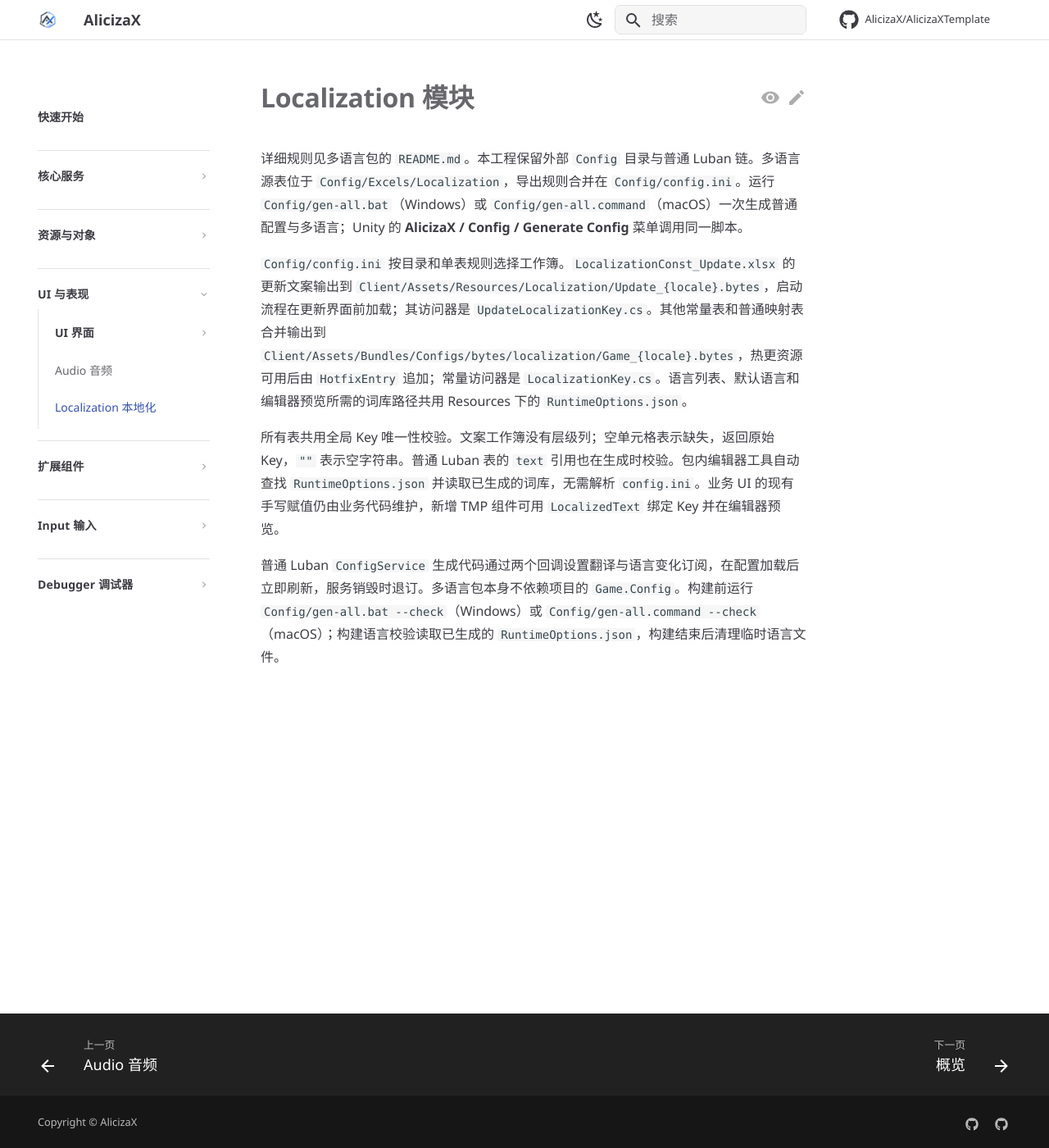
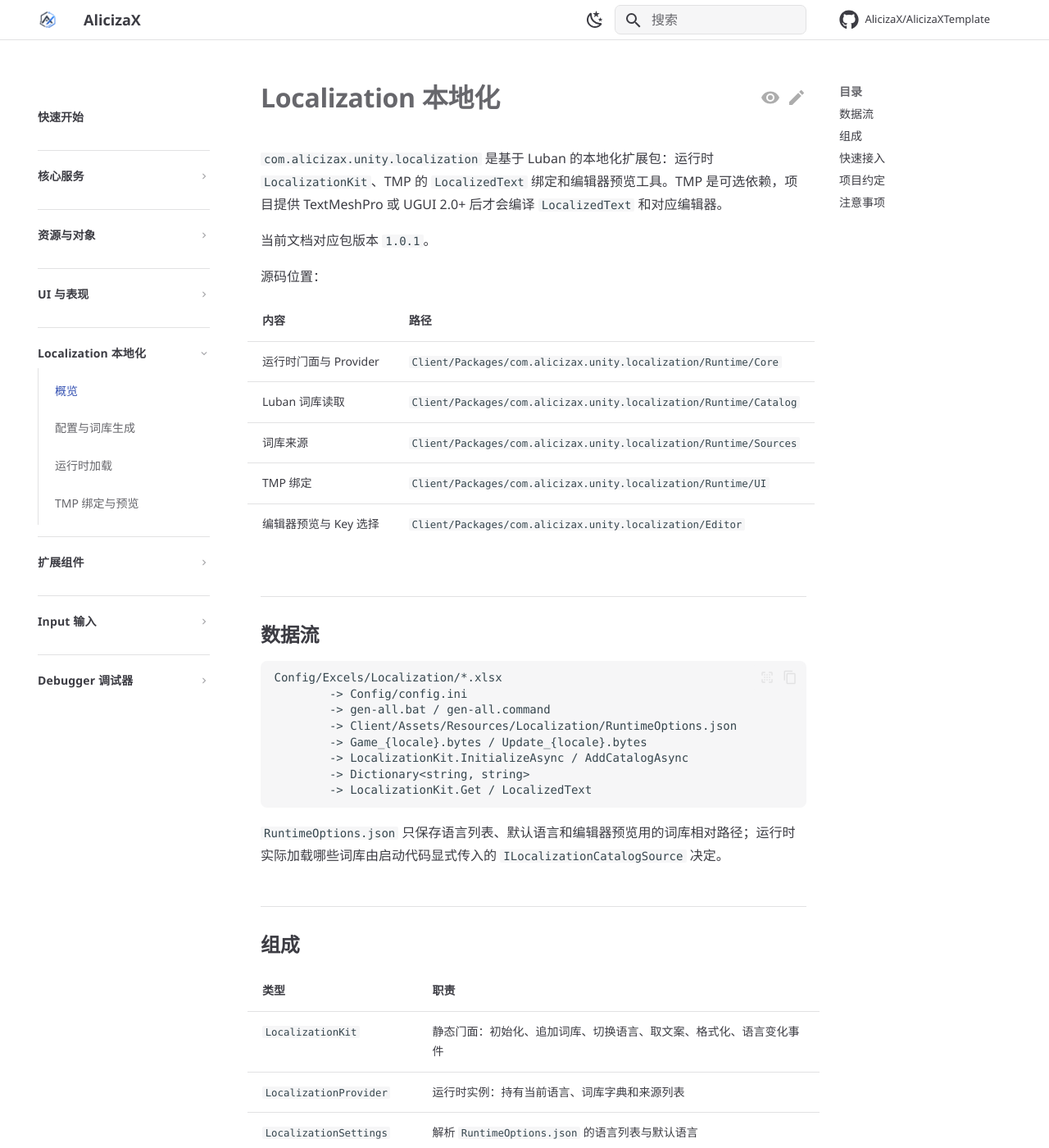
Before and after one commit to b4lie/AlicizaXWiki, an MkDocs documentation site: the page built from docs/modules/localization/index.md, in a window 1280 px wide and 1400 px high. Shown: the whole window at 82% size. Built offline with MkDocs 1.6.1 and Material for MkDocs 9.7.7, drawn with Linux system fonts in a browser that asks for light colours; comment, search, counter and statistics services are not loaded; some of the changed text lies outside the part shown.

Commit message:
docs(localization): 迁移 Localization 1.0 文档并新增一级导航
- 新增 Localization 本地化一级菜单：概览、配置与词库生成、运行时加载、TMP 绑定与预览
- 补充 config.ini、工作簿格式、生成/检查流程、RuntimeOptions 与 BuildCLI 构建语言
- 快速开始补充 Localization 文档链接

````diff
--- a/docs/modules/localization/index.md
+++ b/docs/modules/localization/index.md
@@ -1,9 +1,77 @@
-# Localization 模块
+# Localization 本地化
 
-详细规则见多语言包的 `README.md`。本工程保留外部 `Config` 目录与普通 Luban 链。多语言源表位于 `Config/Excels/Localization`，导出规则合并在 `Config/config.ini`。运行 `Config/gen-all.bat`（Windows）或 `Config/gen-all.command`（macOS）一次生成普通配置与多语言；Unity 的 **AlicizaX / Config / Generate Config** 菜单调用同一脚本。
+`com.alicizax.unity.localization` 是基于 Luban 的本地化扩展包：运行时 `LocalizationKit`、TMP 的 `LocalizedText` 绑定和编辑器预览工具。TMP 是可选依赖，项目提供 TextMeshPro 或 UGUI 2.0+ 后才会编译 `LocalizedText` 和对应编辑器。
 
-`Config/config.ini` 按目录和单表规则选择工作簿。`LocalizationConst_Update.xlsx` 的更新文案输出到 `Client/Assets/Resources/Localization/Update_{locale}.bytes`，启动流程在更新界面前加载；其访问器是 `UpdateLocalizationKey.cs`。其他常量表和普通映射表合并输出到 `Client/Assets/Bundles/Configs/bytes/localization/Game_{locale}.bytes`，热更资源可用后由 `HotfixEntry` 追加；常量访问器是 `LocalizationKey.cs`。语言列表、默认语言和编辑器预览所需的词库路径共用 Resources 下的 `RuntimeOptions.json`。
+当前文档对应包版本 `1.0.1`。
 
-所有表共用全局 Key 唯一性校验。文案工作簿没有层级列；空单元格表示缺失，返回原始 Key，`""` 表示空字符串。普通 Luban 表的 `text` 引用也在生成时校验。包内编辑器工具自动查找 `RuntimeOptions.json` 并读取已生成的词库，无需解析 `config.ini`。业务 UI 的现有手写赋值仍由业务代码维护，新增 TMP 组件可用 `LocalizedText` 绑定 Key 并在编辑器预览。
+源码位置：
 
-普通 Luban `ConfigService` 生成代码通过两个回调设置翻译与语言变化订阅，在配置加载后立即刷新，服务销毁时退订。多语言包本身不依赖项目的 `Game.Config`。构建前运行 `Config/gen-all.bat --check`（Windows）或 `Config/gen-all.command --check`（macOS）；构建语言校验读取已生成的 `RuntimeOptions.json`，构建结束后清理临时语言文件。
+| 内容 | 路径 |
+| --- | --- |
+| 运行时门面与 Provider | `Client/Packages/com.alicizax.unity.localization/Runtime/Core` |
+| Luban 词库读取 | `Client/Packages/com.alicizax.unity.localization/Runtime/Catalog` |
+| 词库来源 | `Client/Packages/com.alicizax.unity.localization/Runtime/Sources` |
+| TMP 绑定 | `Client/Packages/com.alicizax.unity.localization/Runtime/UI` |
+| 编辑器预览与 Key 选择 | `Client/Packages/com.alicizax.unity.localization/Editor` |
+
+## 数据流
+
+```text
+Config/Excels/Localization/*.xlsx
+        -> Config/config.ini
+        -> gen-all.bat / gen-all.command
+        -> Client/Assets/Resources/Localization/RuntimeOptions.json
+        -> Game_{locale}.bytes / Update_{locale}.bytes
+        -> LocalizationKit.InitializeAsync / AddCatalogAsync
+        -> Dictionary<string, string>
+        -> LocalizationKit.Get / LocalizedText
+```
+
+`RuntimeOptions.json` 只保存语言列表、默认语言和编辑器预览用的词库相对路径；运行时实际加载哪些词库由启动代码显式传入的 `ILocalizationCatalogSource` 决定。
+
+## 组成
+
+| 类型 | 职责 |
+| --- | --- |
+| `LocalizationKit` | 静态门面：初始化、追加词库、切换语言、取文案、格式化、语言变化事件 |
+| `LocalizationProvider` | 运行时实例：持有当前语言、词库字典和来源列表 |
+| `LocalizationSettings` | 解析 `RuntimeOptions.json` 的语言列表与默认语言 |
+| `LocalizationCatalog` | 用 Luban `ByteBuf` 读取 `.bytes`，产出 `Dictionary<string, string>` |
+| `ResourcesCatalogSource` | 从 `Resources` 同步/异步加载词库 |
+| `ResourceCatalogSource` | 通过框架 `GameApp.Resource` 异步加载词库 |
+| `LocalizedText` | 把 TMP 文本绑定到 Key，支持参数和语言切换刷新 |
+| `LanguageTypes` | 语言列表与索引互转 |
+
+## 快速接入
+
+1. 在 `Config/config.ini` 的 `[localization]` 配置 `languages`、`default_locale` 和 `runtime_options_out`。
+2. 在 `Config/Excels/Localization` 准备文案工作簿，运行 `gen-all` 生成词库和 `RuntimeOptions.json`。
+3. 启动流程加载 `Resources/Localization/RuntimeOptions`，调用 `LocalizationKit.InitializeAsync`。
+4. 热更资源和普通配置可用后，追加 `Game_{locale}` 词库并接入配置服务。
+5. UI 文本使用 `LocalizedText` 绑定 Key，或在代码里调用 `LocalizationKit.Get` / `Format`。
+
+详细步骤见：
+
+| 页面 | 内容 |
+| --- | --- |
+| [配置与词库生成](config.md) | `config.ini`、工作簿格式、生成规则、`RuntimeOptions.json` |
+| [运行时加载](runtime.md) | 初始化、语言选择、追加词库、BuildCLI 构建语言、配置服务接入 |
+| [TMP 绑定与预览](tmp.md) | `LocalizedText`、Inspector Key 选择、编辑器语言预览 |
+
+## 项目约定
+
+本工程保留外部 `Config` 目录和普通 Luban 链：
+
+- 多语言源表在 `Config/Excels/Localization`，导出规则合并在 `Config/config.ini`。
+- 更新界面文案输出到 `Client/Assets/Resources/Localization/Update_{locale}.bytes`，启动流程在更新界面前加载。
+- 普通常量表和映射表输出到 `Client/Assets/Bundles/Configs/bytes/localization/Game_{locale}.bytes`，热更资源可用后由 `HotfixEntry` 追加。
+- 常量访问器分别是 `Client/Assets/Scripts/Startup/UpdateLocalizationKey.cs` 和 `Client/Assets/Scripts/Hotfix/GameLogic/LocalizationKey.cs`。
+- 语言列表、默认语言和编辑器预览词库路径共用一份 `RuntimeOptions.json`。
+
+## 注意事项
+
+1. 多语言包本身不依赖项目的 `Game.Config`；普通 Luban `ConfigService` 通过 `SetLocalizationChange` 接入翻译和语言变化订阅。
+2. 只安装包、尚未生成 `RuntimeOptions.json` 时仍然可以编译；已有 Key 会显示 Key 本身。
+3. 同一个工程只保留一份 `RuntimeOptions.json`，编辑器按文件名在 `Assets` 下查找；存在多份会直接报错。
+4. 文案单元格留空表示缺失，运行时返回原始 Key；写入 `""` 表示空字符串。
+5. 所有表共用全局 Key 唯一性校验；跨词库重复 Key 会在运行时初始化或追加时抛异常。
--- a/mkdocs.yml
+++ b/mkdocs.yml
@@ -136,7 +136,11 @@ nav:
           - Widget 与 Tab: modules/ui/widget.md
           - 性能预算: modules/ui/performance.md
       - Audio 音频: modules/audio/index.md
-      - Localization 本地化: modules/localization/index.md
+  - Localization 本地化:
+      - 概览: modules/localization/index.md
+      - 配置与词库生成: modules/localization/config.md
+      - 运行时加载: modules/localization/runtime.md
+      - TMP 绑定与预览: modules/localization/tmp.md
   - 扩展组件:
       - 概览: extension/index.md
       - 基础控件:
````
Also changed, not shown: docs/modules/localization/config.md (added, +134 -0 lines), docs/modules/localization/runtime.md (added, +186 -0 lines), docs/modules/localization/tmp.md (added, +89 -0 lines), docs/quickstart.md (+1 -1 lines).
